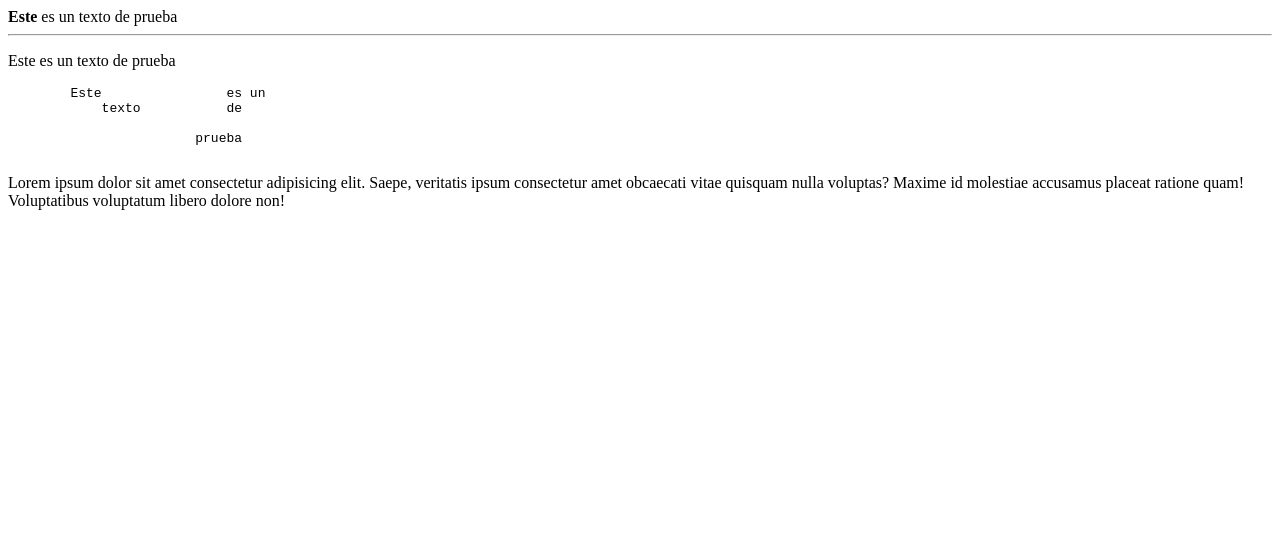
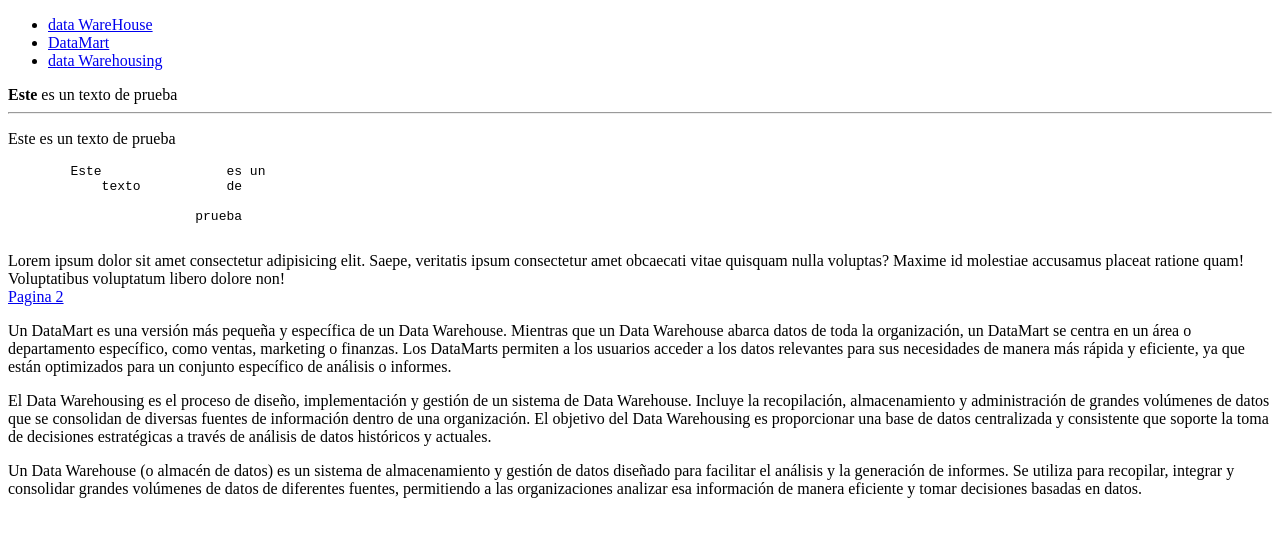
Before and after one commit to richardparra99/Web-I, a plain HTML site: page index.html in a window 1280 px wide. Drawn offline with Linux system fonts and the light colour scheme.

Commit message:
Insert Images - Vinculos Documentos

```diff
--- a/index.html
+++ b/index.html
@@ -1,9 +1,21 @@
 <!DOCTYPE html>
 <html>
 <head>
+    <link rel="icon" href="images/headset-2779407_1280.png" type="img/png">
     <title>Practicando Web</title>
 </head>
 <body>
+    <ul>
+        <li>
+            <a href="#data WareHouse">data WareHouse</a>
+        </li>
+        <li>
+            <a href="#DataMart">DataMart</a>
+        </li>
+        <li>
+            <a href="#data Warehousing">data Warehousing</a>
+        </li>
+    </ul>
     <!--No cuenta los espacios-->
     <div>
         <!--Letras resaltadas en negras-->
@@ -31,5 +43,29 @@
         Saepe, veritatis ipsum consectetur amet&nbsp;obcaecati&nbsp;vitae quisquam nulla voluptas?
         Maxime id molestiae accusamus placeat ratione quam! Voluptatibus voluptatum libero dolore non!
     </div>
+    <nav>
+        <a href="pagina2.html">Pagina 2</a>
+    </nav>
+    <p id="DataMart">
+        Un DataMart es una versión más pequeña y específica de un Data Warehouse.
+        Mientras que un Data Warehouse abarca datos de toda la organización,
+        un DataMart se centra en un área o departamento específico, como ventas, marketing o finanzas.
+        Los DataMarts permiten a los usuarios acceder a los datos relevantes para sus necesidades
+        de manera más rápida y eficiente, ya que están optimizados para un conjunto específico de análisis o informes.
+    </p>
+    <p id="data Warehousing">
+        El Data Warehousing es el proceso de diseño, implementación y gestión de un sistema de Data Warehouse.
+        Incluye la recopilación, almacenamiento y administración de grandes volúmenes de datos que se consolidan
+        de diversas fuentes de información dentro de una organización. El objetivo del Data Warehousing es
+        proporcionar una base de datos centralizada y consistente que soporte la toma de decisiones estratégicas
+        a través de análisis de datos históricos y actuales.
+    </p>
+    <p id="data Warehouse">
+        Un Data Warehouse (o almacén de datos) es un sistema de almacenamiento y gestión de datos diseñado
+        para facilitar el análisis y la generación de informes. Se utiliza para recopilar,
+        integrar y consolidar grandes volúmenes de datos de diferentes fuentes,
+        permitiendo a las organizaciones analizar esa información de manera eficiente
+        y tomar decisiones basadas en datos.
+    </p>
 </body>
 </html>
```
Also changed, not shown: pagina2.html (added, +24 -0 lines), images/headset-2779407_1280.png (added).
